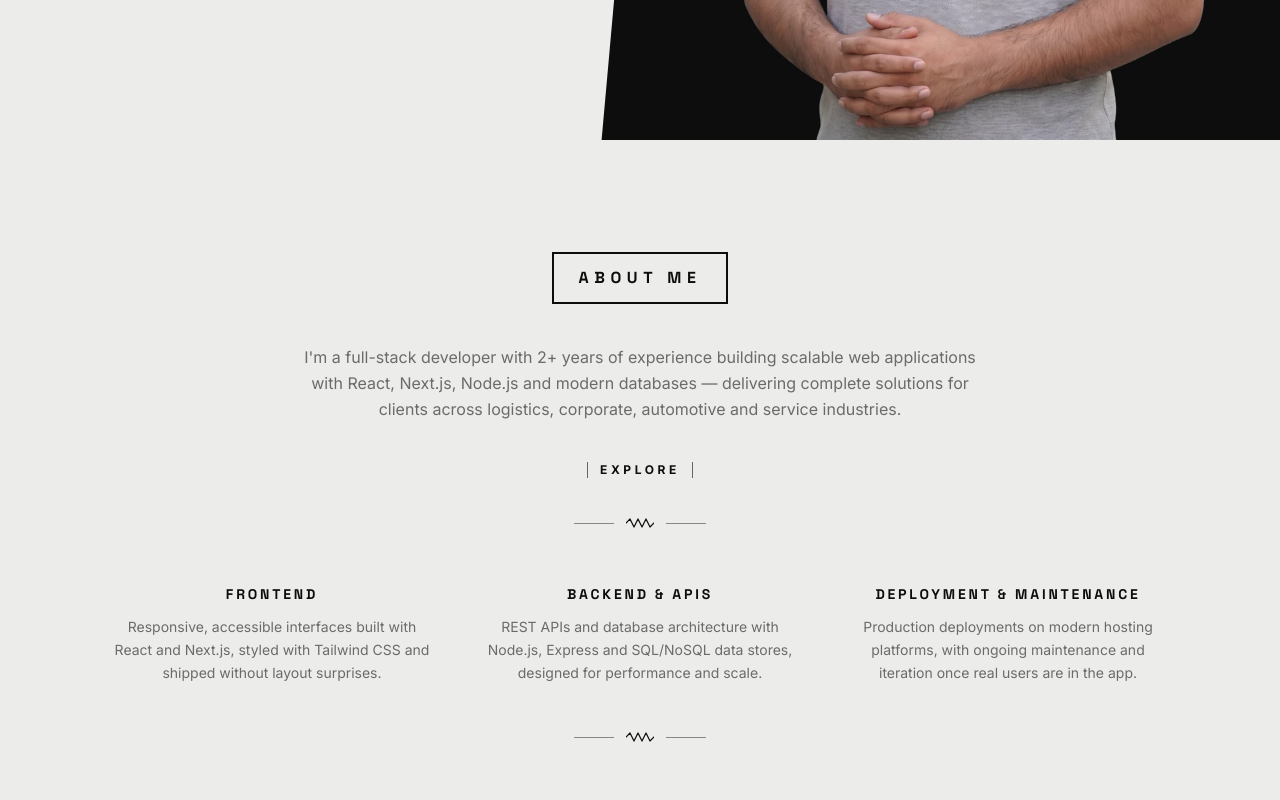
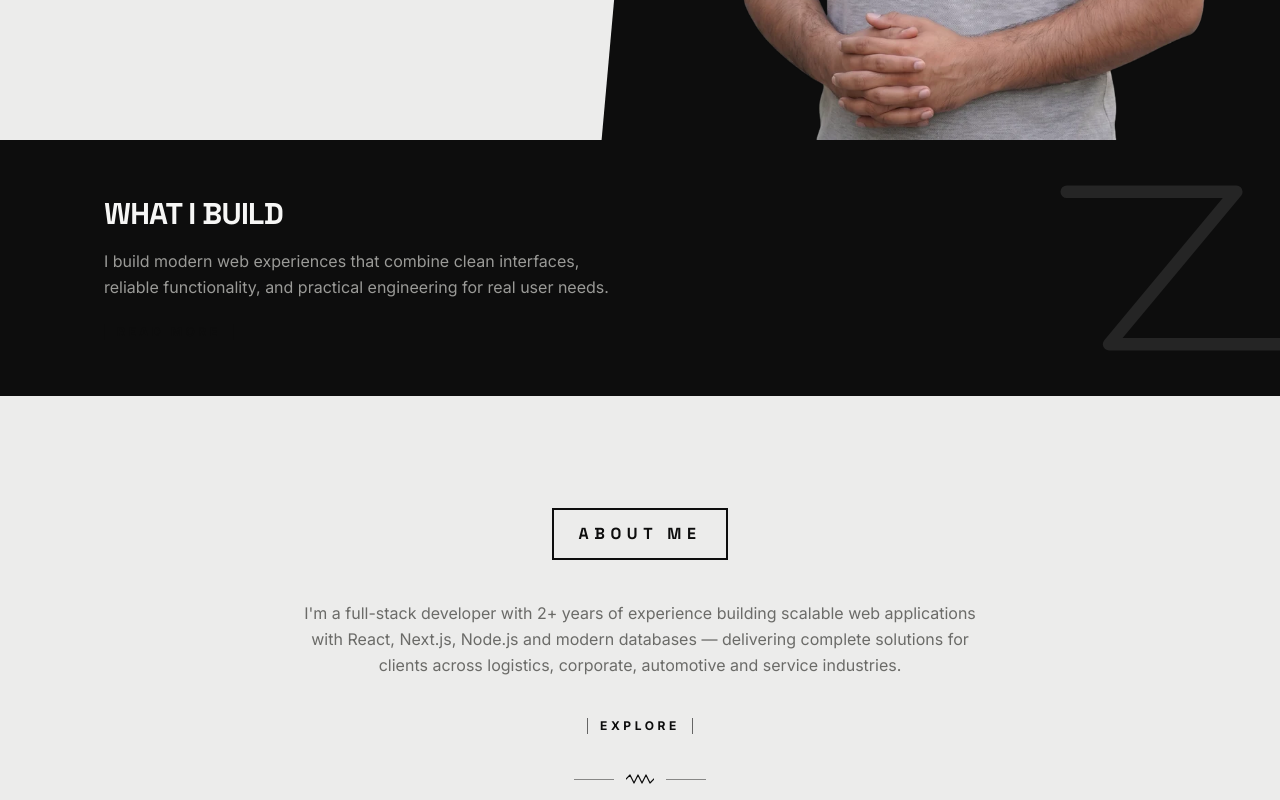
Before and after one commit to stackiid/zaheer-abbas-portfolio, a React (Vite) app: page / in a window 1280 px wide. Shown: the part 720-1520 px from the top of the page. Built offline with nearby package versions, Linux system fonts and the light colour scheme.

Commit message:
fix(hero): restrict hero layout to exact 100vh viewport and update about band styling

```diff
--- a/src/components/About/About.tsx
+++ b/src/components/About/About.tsx
@@ -3,15 +3,22 @@ import { Container } from '@/components/ui/Container'
 import { SectionHeading } from '@/components/ui/SectionHeading'
 import { Divider } from '@/components/ui/Divider'
 import { BracketButton } from '@/components/ui/BracketButton'
+import { AboutIntroBanner } from '@/components/About/AboutIntroBanner'
 import { useScrollReveal } from '@/hooks/useScrollReveal'
 
 export function About() {
   const revealRef = useScrollReveal<HTMLDivElement>({ itemSelector: '[data-reveal]' })
 
   return (
-    <section id="about" className="bg-paper py-24 sm:py-28">
+    <section id="about" className="bg-paper">
+      <AboutIntroBanner />
+
       <Container>
-        <div ref={revealRef} className="flex flex-col items-center gap-10 text-center">
+        <div
+          id="about-content"
+          ref={revealRef}
+          className="flex flex-col items-center gap-10 py-24 text-center sm:py-28"
+        >
           <div data-reveal>
             <SectionHeading heading={about.heading} />
           </div>
--- /dev/null
+++ b/src/components/About/AboutIntroBanner.tsx
@@ -0,0 +1,46 @@
+import { about } from '@/data/about'
+import { Container } from '@/components/ui/Container'
+import { BracketButton } from '@/components/ui/BracketButton'
+
+// The black horizontal band that opens the About section, sitting flush
+// against the bottom of the Hero (full-bleed, no section padding above it)
+// and immediately above the existing "About Me" content. Deliberately a
+// plain bold headline rather than the boxed SectionHeading style used for
+// "About Me" / "Skills" / etc., so the two don't read as two stacked
+// section titles.
+export function AboutIntroBanner() {
+  return (
+    <div className="relative overflow-hidden bg-ink py-10 sm:py-12 lg:py-14">
+      <svg
+        aria-hidden="true"
+        viewBox="0 0 34 34"
+        className="pointer-events-none absolute -right-10 top-1/2 hidden h-56 w-56 -translate-y-1/2 text-cloud/10 lg:block xl:-right-6 xl:h-72 xl:w-72"
+      >
+        <path
+          d="M6 8h20l-15 18h20"
+          stroke="currentColor"
+          strokeWidth="1.5"
+          strokeLinecap="round"
+          strokeLinejoin="round"
+          fill="none"
+        />
+      </svg>
+
+      <Container>
+        <div className="relative z-10 max-w-lg">
+          <h3 className="font-display text-2xl font-bold uppercase tracking-tight text-cloud sm:text-3xl">
+            {about.banner.heading}
+          </h3>
+          <p className="mt-4 text-sm leading-relaxed text-muted-dark sm:text-base">{about.banner.body}</p>
+          <div className="mt-6">
+            <BracketButton
+              onDark
+              label={about.banner.action}
+              onClick={() => document.getElementById('about-content')?.scrollIntoView({ behavior: 'smooth' })}
+            />
+          </div>
+        </div>
+      </Container>
+    </div>
+  )
+}
--- a/src/data/about.ts
+++ b/src/data/about.ts
@@ -8,6 +8,11 @@ export const about: AboutContent = {
   intro:
     "I'm a full-stack developer with 2+ years of experience building scalable web applications with React, Next.js, Node.js and modern databases — delivering complete solutions for clients across logistics, corporate, automotive and service industries.",
   exploreTargetId: 'skills',
+  banner: {
+    heading: 'What I Build',
+    body: 'I build modern web experiences that combine clean interfaces, reliable functionality, and practical engineering for real user needs.',
+    action: 'Read More',
+  },
   pillars: [
     {
       id: 'frontend',
```
Also changed, not shown: src/types/index.ts (+7 -0 lines).
